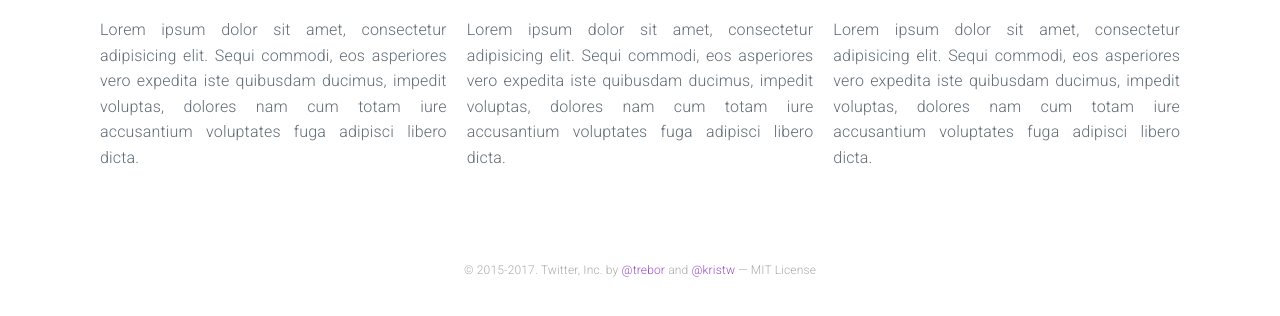
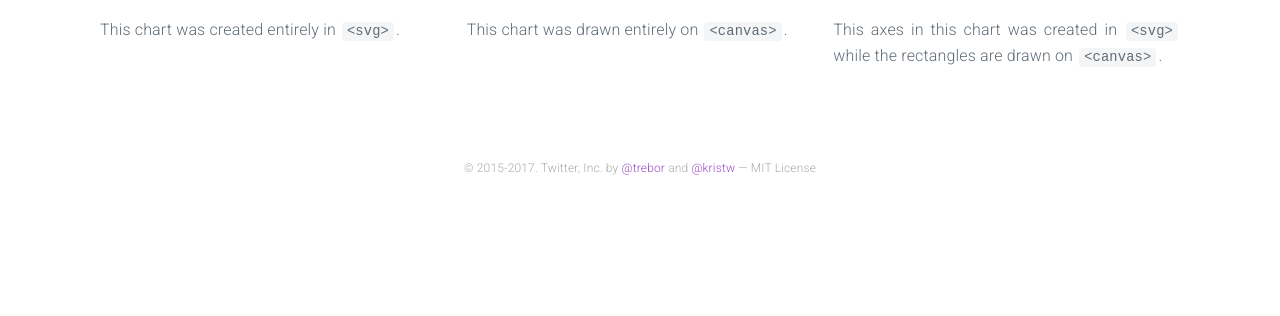
Before and after one commit to twitter/d3kit, a website: page examples/index.html in a window 1280 px wide. Shown: the part 300-616 px from the top of the page. Drawn offline with Linux system fonts and the light colour scheme; files whose address does not match are found by name.

Commit message:
update examples

```diff
--- a/examples/index.html
+++ b/examples/index.html
@@ -55,21 +55,21 @@
         <h4>SvgChart</h4>
         <div id="chart"></div>
         <p>
-          Lorem ipsum dolor sit amet, consectetur adipisicing elit. Sequi commodi, eos asperiores vero expedita iste quibusdam ducimus, impedit voluptas, dolores nam cum totam iure accusantium voluptates fuga adipisci libero dicta.
+          This chart was created entirely in <code>&lt;svg&gt;</code>.
         </p>
       </div>
       <div class="column">
         <h4>CanvasChart</h4>
         <div id="chart2"></div>
         <p>
-          Lorem ipsum dolor sit amet, consectetur adipisicing elit. Sequi commodi, eos asperiores vero expedita iste quibusdam ducimus, impedit voluptas, dolores nam cum totam iure accusantium voluptates fuga adipisci libero dicta.
+          This chart was drawn entirely on <code>&lt;canvas&gt;</code>.
         </p>
       </div>
       <div class="column">
         <h4>HybridChart</h4>
         <div id="chart3"></div>
         <p>
-          Lorem ipsum dolor sit amet, consectetur adipisicing elit. Sequi commodi, eos asperiores vero expedita iste quibusdam ducimus, impedit voluptas, dolores nam cum totam iure accusantium voluptates fuga adipisci libero dicta.
+          This axes in this chart was created in <code>&lt;svg&gt;</code> while the rectangles are drawn on <code>&lt;canvas&gt;</code>.
         </p>
       </div>
     </div>
```
